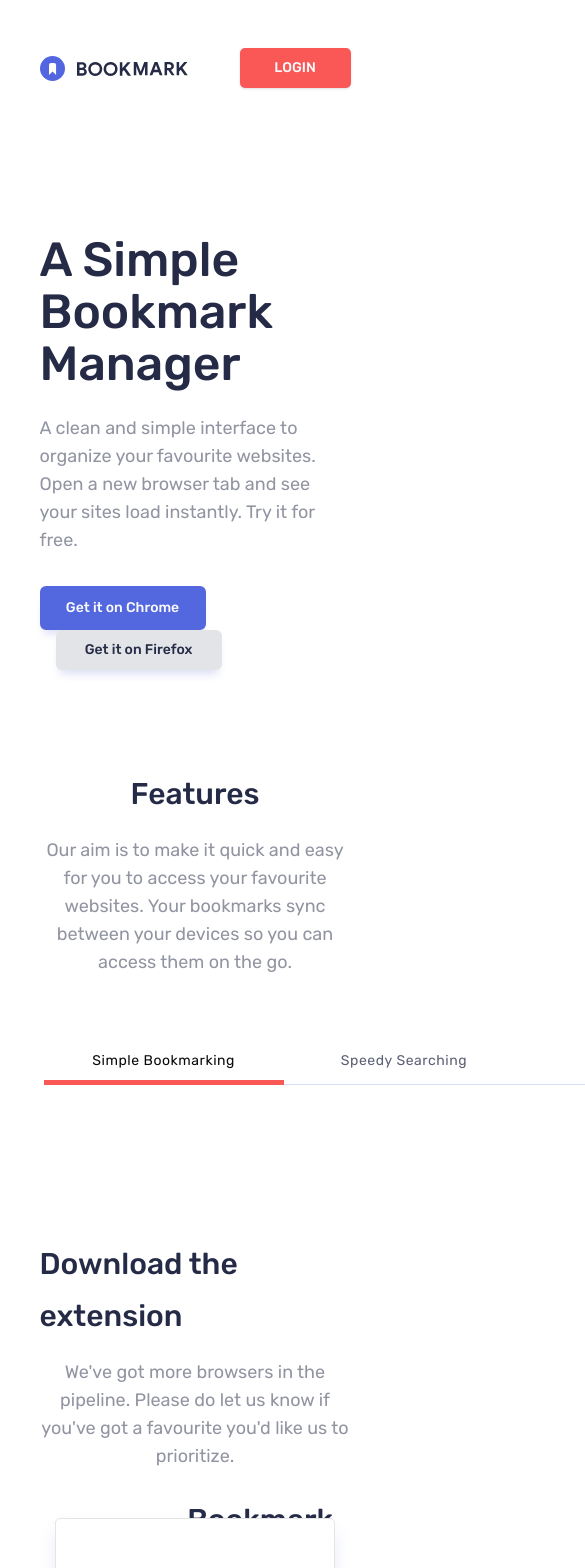
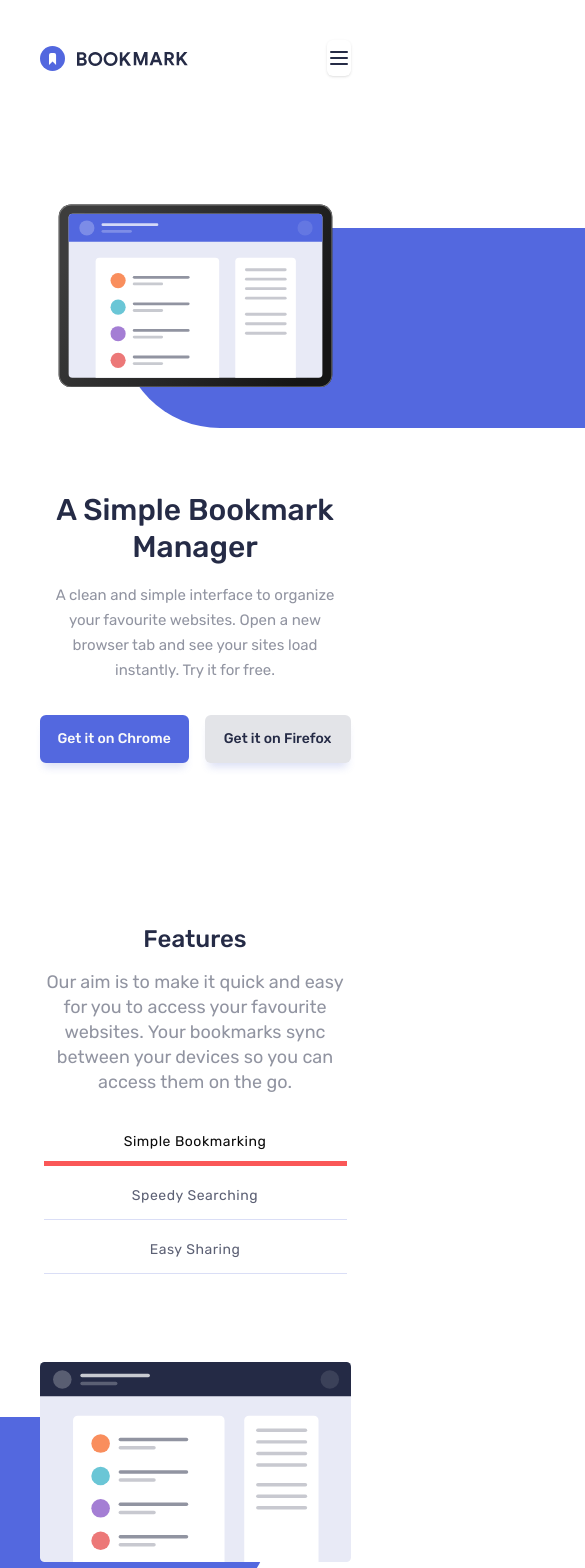
Before and after one commit to robcrock/bookmark-landing-page, a Next.js app: page / in a window 390 px wide. Shown: the top 1568 px of the page, 585 px wide, since content can reach past the window. Built offline with nearby package versions, Linux system fonts and the light colour scheme.

Commit message:
Completed mobile and desktop layouts.

```diff
--- a/src/app/page.tsx
+++ b/src/app/page.tsx
@@ -1,3 +1,5 @@
+"use client";
+
 import Image from "next/image";
 import { Button } from "@/components/ui/button";
 import { Input } from "@/components/ui/input";
@@ -18,11 +20,26 @@ import {
   CardContent,
   CardFooter,
 } from "@/components/ui/card";
+import { useState } from "react";
+import { Menu, X } from "lucide-react";
 
 const commonTabsTriggerClasses =
   "text-very-dark-blue hover:text-soft-red data-[state=active]:border-soft-red after:bg-soft-red relative w-full rounded-none border-b border-[#495DCF] border-opacity-20 bg-transparent px-8 pb-[13px] font-normal text-opacity-75 after:absolute after:bottom-0 after:left-0 after:h-1 after:w-full after:scale-x-0 after:transition-transform focus-visible:ring-0 focus-visible:ring-offset-0 data-[state=active]:pb-[13px] data-[state=active]:shadow-none data-[state=active]:after:scale-x-100";
 
+const getCardClassName = (index: number) => {
+  const baseClasses =
+    "flex max-w-[280px] flex-col items-center rounded-[5px] bg-white pb-6 pt-[49px] shadow-[0_10px_20px_-5px_rgba(73,93,207,0.2)]";
+  const translateClasses = [
+    "md:translate-y-0",
+    "md:translate-y-10",
+    "md:translate-y-20",
+  ];
+  return `${baseClasses} ${translateClasses[index]}`;
+};
+
 export default function Home() {
+  const [mobileMenuOpen, setMobileMenuOpen] = useState(false);
+
   const faqItems = [
     {
       value: "item-1",
@@ -50,12 +67,39 @@ export default function Home() {
     },
   ];
 
+  const featuresTabs = [
+    {
+      value: "simple-bookmarking",
+      triggerText: "Simple Bookmarking",
+      imageSrc: "/images/illustration-features-tab-1.svg",
+      title: "Bookmark in one click",
+      description:
+        "Organize your bookmarks however you like. Our simple drag-and-drop interface gives you complete control over how you manage your favourite sites.",
+    },
+    {
+      value: "speedy-searching",
+      triggerText: "Speedy Searching",
+      imageSrc: "/images/illustration-features-tab-2.svg",
+      title: "Intelligent search",
+      description:
+        "Our powerful search feature will help you find saved sites in no time at all. No need to trawl through all of your bookmarks.",
+    },
+    {
+      value: "easy-sharing",
+      triggerText: "Easy Sharing",
+      imageSrc: "/images/illustration-features-tab-3.svg",
+      title: "Share your bookmarks",
+      description:
+        "Easily share your bookmarks and collections with others. Create a shareable link that you can send at the click of a button.",
+    },
+  ];
+
   return (
     <main className="min-h-screen">
       {/* Header and Hero Section */}
-      <section className="container mx-auto flex h-[768px] flex-col">
+      <section className="container mx-auto flex min-h-screen flex-col px-8 md:h-[768px] md:px-0">
         {/* Header */}
-        <header className="flex w-full items-center justify-between py-12">
+        <header className="flex w-full items-center justify-between py-10 md:py-12">
           <div className="flex-1">
             <Image
               src="/images/logo-bookmark-light.svg"
@@ -84,45 +128,110 @@ export default function Home() {
               CONTACT
             </Link>
           </nav>
-          <div className="flex flex-1 justify-end">
+          <div className="flex flex-1 justify-end md:hidden">
+            <Button
+              className="bg-transparent p-0 hover:bg-transparent"
+              onClick={() => setMobileMenuOpen(!mobileMenuOpen)}
+            >
+              <Menu className="h-6 w-6 text-very-dark-blue" />
+            </Button>
+          </div>
+          <div className="hidden md:flex md:flex-1 md:justify-end">
             <Button className="h-10 w-[111px] rounded-[5px] border-2 border-soft-red bg-soft-red hover:bg-white hover:text-soft-red">
               LOGIN
             </Button>
           </div>
         </header>
 
+        {/* Mobile Menu */}
+        {mobileMenuOpen && (
+          <div className="fixed inset-0 z-50 bg-very-dark-blue bg-opacity-90 p-8">
+            <div className="flex justify-between">
+              <Image
+                src="/images/logo-bookmark-dark.svg"
+                alt="Bookmark logo"
+                width={148}
+                height={25}
+              />
+              <Button
+                className="bg-transparent p-0 hover:bg-transparent"
+                onClick={() => setMobileMenuOpen(false)}
+              >
+                <X className="h-6 w-6 text-white" />
+              </Button>
+            </div>
+            <nav className="mt-10 flex flex-col items-center space-y-6 text-center text-xl text-white">
+              <Link
+                href="#features"
+                className="w-full border-t border-white/20 py-4"
+              >
+                FEATURES
+              </Link>
+              <Link
+                href="#pricing"
+                className="w-full border-t border-white/20 py-4"
+              >
+                PRICING
+              </Link>
+              <Link
+                href="#contact"
+                className="w-full border-t border-white/20 py-4"
+              >
+                CONTACT
+              </Link>
+              <Button className="mt-6 w-full border-2 border-white py-2">
+                LOGIN
+              </Button>
+            </nav>
+            <div className="mt-12 flex justify-center space-x-10">
+              <Image
+                src="/images/icon-facebook.svg"
+                alt="Facebook"
+                width={24}
+                height={24}
+              />
+              <Image
+                src="/images/icon-twitter.svg"
+                alt="Twitter"
+                width={24}
+                height={24}
+              />
+            </div>
+          </div>
+        )}
+
         {/* Hero */}
-        <div className="flex flex-1 items-center justify-center md:flex-row">
-          <div className="w-[540px] md:w-1/2">
-            <h1 className="mb-6 text-5xl font-medium leading-[52px] text-very-dark-blue md:text-5xl">
+        <div className="flex flex-1 flex-col-reverse items-center justify-center md:flex-row">
+          <div className="mt-14 w-full text-center md:mt-0 md:w-1/2 md:text-left">
+            <h1 className="mb-4 text-3xl font-medium leading-tight text-very-dark-blue md:mb-6 md:text-5xl md:leading-[52px]">
               A Simple Bookmark Manager
             </h1>
-            <p className="mb-8 text-lg leading-[28px] text-grayish-blue">
+            <p className="mb-8 text-[15px] leading-[25px] text-grayish-blue md:text-base md:text-lg md:leading-[28px]">
               A clean and simple interface to organize your favourite websites.
               Open a new browser tab and see your sites load instantly. Try it
               for free.
             </p>
-            <div className="space-x-4">
-              <Button className="h-10 w-[166px] border-2 border-soft-blue bg-soft-blue py-5 shadow-[0_8px_8px_-4px_rgba(73,93,207,0.2)] hover:bg-white hover:text-soft-blue">
+            <div className="flex space-x-4">
+              <Button className="mb-3 h-12 w-full border-2 border-soft-blue bg-soft-blue py-3 text-sm shadow-[0_8px_8px_-4px_rgba(73,93,207,0.2)] hover:bg-white hover:text-soft-blue md:mb-0 md:h-10 md:w-[166px] md:py-5">
                 Get it on Chrome
               </Button>
-              <Button className="h-10 w-[166px] bg-fem-soft-grayish py-5 text-very-dark-blue shadow-[0_8px_8px_-4px_rgba(73,93,207,0.2)] hover:border-very-dark-blue">
+              <Button className="h-12 w-full bg-fem-soft-grayish py-3 text-sm text-very-dark-blue shadow-[0_8px_8px_-4px_rgba(73,93,207,0.2)] hover:border-very-dark-blue md:h-10 md:w-[166px] md:py-5">
                 Get it on Firefox
               </Button>
             </div>
           </div>
-          <div className="relative flex-1 md:w-1/2">
-            <div className="relative h-[400px] w-full">
+          <div className="relative w-full md:w-1/2 md:flex-1">
+            <div className="relative h-[250px] w-full md:h-[400px]">
               <Image
                 src="/images/illustration-hero.svg"
                 alt="Hero illustration"
                 fill
                 sizes="(max-width: 768px) 100vw, 50vw"
-                style={{ objectFit: "contain", objectPosition: "center right" }}
+                style={{ objectFit: "contain", objectPosition: "center" }}
                 priority
               />
             </div>
-            <div className="absolute -bottom-10 left-[180px] -z-10 h-4/5 w-[150%] rounded-l-full bg-soft-blue"></div>
+            <div className="absolute bottom-2 left-20 -z-10 h-[200px] w-[150%] rounded-l-full bg-soft-blue md:-bottom-10 md:left-[180px] md:h-4/5"></div>
           </div>
         </div>
       </section>
@@ -130,85 +239,63 @@ export default function Home() {
       {/* Features Section */}
       <section
         id="features"
-        className="container mx-auto flex h-[800px] flex-col items-center"
+        className="container mx-auto flex min-h-screen flex-col items-center space-y-10 px-8 py-20 md:px-0"
       >
-        <div className="mb-[72px] flex flex-col items-center">
-          <h2 className="mb-4 text-3xl font-medium leading-[52px] text-very-dark-blue">
+        <div className="mb-10 flex flex-col items-center md:mb-[72px]">
+          <h2 className="mb-4 text-2xl font-medium leading-tight text-very-dark-blue md:text-3xl md:leading-[52px]">
             Features
           </h2>
-          <p className="mx-auto max-w-lg text-center text-lg leading-[28px] text-grayish-blue">
+          <p className="mx-auto max-w-lg text-center text-base leading-[25px] text-grayish-blue md:text-lg md:leading-[28px]">
             Our aim is to make it quick and easy for you to access your
             favourite websites. Your bookmarks sync between your devices so you
             can access them on the go.
           </p>
         </div>
-        <Tabs defaultValue="simple-bookmarking" className="w-full">
-          <TabsList className="mx-auto mb-16 flex w-[729px] justify-center bg-transparent text-base leading-[17px] tracking-[0.53px]">
+        <Tabs
+          defaultValue={featuresTabs[0].value}
+          className="flex w-full flex-col space-y-[72px] md:space-y-0"
+        >
+          <TabsList className="mx-auto mb-16 flex w-full flex-col justify-center bg-transparent text-base leading-[17px] tracking-[0.53px] md:w-[729px] md:flex-row">
+            {featuresTabs.map((tab) => (
               <TabsTrigger
-              value="simple-bookmarking"
+                key={tab.value}
+                value={tab.value}
                 className={commonTabsTriggerClasses}
               >
-              Simple Bookmarking
+                {tab.triggerText}
               </TabsTrigger>
-            <TabsTrigger
-              value="speedy-searching"
-              className={commonTabsTriggerClasses}
-            >
-              Speedy Searching
-            </TabsTrigger>
-            <TabsTrigger
-              value="easy-sharing"
-              className={commonTabsTriggerClasses}
-            >
-              Easy Sharing
-            </TabsTrigger>
+            ))}
           </TabsList>
-          <TabsContent value="simple-bookmarking">
+          {featuresTabs.map((tab) => (
+            <TabsContent key={tab.value} value={tab.value}>
               <FeatureContent
-              imageSrc="/images/illustration-features-tab-1.svg"
-              title="Bookmark in one click"
-              description="Organize your bookmarks however you like. Our simple drag-and-drop interface gives you complete control over how you manage your favourite sites."
+                imageSrc={tab.imageSrc}
+                title={tab.title}
+                description={tab.description}
               />
             </TabsContent>
-          <TabsContent value="speedy-searching">
-            <FeatureContent
-              imageSrc="/images/illustration-features-tab-2.svg"
-              title="Intelligent search"
-              description="Our powerful search feature will help you find saved sites in no time at all. No need to trawl through all of your bookmarks."
-            />
-          </TabsContent>
-          <TabsContent value="easy-sharing">
-            <FeatureContent
-              imageSrc="/images/illustration-features-tab-3.svg"
-              title="Share your bookmarks"
-              description="Easily share your bookmarks and collections with others. Create a shareable link that you can send at the click of a button."
-            />
-          </TabsContent>
+          ))}
         </Tabs>
       </section>
 
       {/* Download Section */}
-      <section className="container mx-auto flex h-[800px] flex-col items-center justify-center">
+      <section className="container mx-auto flex min-h-screen flex-col items-center justify-center px-8 py-20 md:h-[800px] md:px-0">
         <div className="mb-12 flex flex-col items-center">
-          <h2 className="mb-4 text-3xl font-medium leading-[52px] text-very-dark-blue">
+          <h2 className="mb-4 text-2xl font-medium leading-tight text-very-dark-blue md:text-3xl md:leading-[52px]">
             Download the extension
           </h2>
-          <p className="mx-auto max-w-lg text-center text-lg leading-[28px] text-grayish-blue">
+          <p className="mx-auto max-w-lg text-center text-base leading-[25px] text-grayish-blue md:text-lg md:leading-[28px]">
             We've got more browsers in the pipeline. Please do let us know if
             you've got a favourite you'd like us to prioritize.
           </p>
         </div>
-        <div className="flex max-w-[911px] flex-col justify-center space-y-8 md:flex-row md:space-x-[34px] md:space-y-0">
+        <div className="flex max-w-[911px] flex-col justify-center space-y-10 md:flex-row md:space-x-[34px] md:space-y-0">
           {[
             { browser: "chrome", minVersion: 62 },
             { browser: "firefox", minVersion: 55 },
             { browser: "opera", minVersion: 46 },
           ].map(({ browser, minVersion }, index) => (
-            <Card
-              key={browser}
-              className={`flex max-w-[280px] flex-col items-center rounded-[5px] bg-white pb-6 pt-[49px] shadow-[0_10px_20px_-5px_rgba(73,93,207,0.2)]`}
-              style={{ transform: `translateY(${index * 40}px)` }}
-            >
+            <Card key={browser} className={getCardClassName(index)}>
               <CardHeader className="flex flex-col items-center space-y-0 p-0">
                 <Image
                   src={`/images/logo-${browser}.svg`}
@@ -244,20 +331,20 @@ export default function Home() {
 
       {/* FAQ Section */}
       <section
-        className="container mx-auto flex h-[800px] flex-col items-center justify-center"
+        className="container mx-auto flex min-h-screen flex-col items-center justify-center px-8 py-20 md:h-[800px] md:px-0"
         id="faq"
       >
-        <h2 className="mb-4 text-3xl font-medium leading-[52px] text-very-dark-blue">
+        <h2 className="mb-4 text-center text-2xl font-medium leading-tight text-very-dark-blue md:text-3xl md:leading-[52px]">
           Frequently Asked Questions
         </h2>
-        <p className="mx-auto mb-14 max-w-lg text-center text-lg leading-[28px] text-grayish-blue">
+        <p className="mx-auto mb-14 max-w-lg text-center text-base leading-[25px] text-grayish-blue md:text-lg md:leading-[28px]">
           Here are some of our FAQs. If you have any other questions you'd like
           answered please feel free to email us.
         </p>
         <Accordion
           type="single"
           collapsible
-          className="border-t-fem-grayish-blue/14 mx-auto mb-[54px] w-[540px] border-t"
+          className="border-t-fem-grayish-blue/14 mx-auto mb-[54px] w-full border-t md:w-[540px]"
         >
           {faqItems.map(({ value, triggerText, contentText }) => (
             <AccordionItem
@@ -265,7 +352,7 @@ export default function Home() {
               value={value}
               className="border-b-fem-grayish-blue/14 w-full"
             >
-              <AccordionTrigger className="text-[18px] font-normal leading-[32px] text-very-dark-blue">
+              <AccordionTrigger className="text-start text-[15px] font-normal leading-[32px] text-very-dark-blue md:text-[18px]">
                 {triggerText}
               </AccordionTrigger>
               <AccordionContent>{contentText}</AccordionContent>
@@ -278,24 +365,24 @@ export default function Home() {
       {/* Contact Section */}
       <section
         id="contact"
-        className="flex h-[360px] w-full flex-col items-center justify-center bg-soft-blue"
+        className="flex min-h-[400px] w-full flex-col items-center justify-center bg-soft-blue px-8 py-16 md:h-[360px] md:px-0"
       >
         <div className="mx-auto text-center">
-          <p className="mb-6 text-[13px] font-medium uppercase leading-[40px] tracking-[4px] text-white">
+          <p className="mb-4 text-[13px] font-medium uppercase leading-[40px] tracking-[4px] text-white md:mb-6">
             35,000+ ALREADY JOINED
           </p>
-          <h2 className="mx-auto mb-8 max-w-md text-[32px] font-bold leading-10 text-white">
+          <h2 className="mx-auto mb-6 max-w-md text-2xl font-bold leading-tight text-white md:mb-8 md:text-[32px] md:leading-10">
             Stay up-to-date with what we're doing
           </h2>
           <form className="flex flex-col items-center justify-center space-y-4 md:flex-row md:space-x-4 md:space-y-0">
             <Input
               type="email"
               placeholder="Enter your email address"
-              className="h-12 bg-fem-soft-grayish md:w-full"
+              className="h-12 w-full bg-[#ffffff] md:w-auto"
             />
             <Button
               type="submit"
-              className="h-12 w-[126px] border-2 border-soft-red bg-soft-red hover:bg-white hover:text-soft-red md:w-auto"
+              className="h-12 w-full border-2 border-soft-red bg-soft-red hover:bg-white hover:text-soft-red md:w-[126px]"
             >
               Contact Us
             </Button>
@@ -304,17 +391,17 @@ export default function Home() {
       </section>
 
       {/* Footer */}
-      <footer className="flex h-[88px] items-center bg-very-dark-blue text-white">
-        <div className="container mx-auto flex items-center justify-between">
+      <footer className="flex min-h-min flex-col items-center bg-very-dark-blue py-10 text-white md:h-[88px] md:flex-row">
+        <div className="container mx-auto flex flex-col items-center md:flex-row md:justify-between">
           <div className="flex flex-col items-center space-y-8 md:flex-row md:space-y-0">
             <Image
               src="/images/logo-bookmark-dark.svg"
               alt="Bookmark logo"
               width={148}
               height={25}
-              className="mr-16"
+              className="mb-8 md:mb-0 md:mr-16"
             />
-            <nav className="flex flex-col space-y-4 md:flex-row md:space-x-11 md:space-y-0">
+            <nav className="flex flex-col space-y-6 text-center md:flex-row md:space-x-11 md:space-y-0">
               {["features", "pricing", "contact"].map((link) => (
                 <Link
                   key={link}
--- a/src/components/feature-content.tsx
+++ b/src/components/feature-content.tsx
@@ -14,29 +14,29 @@ export function FeatureContent({
 }: FeatureContentProps) {
   return (
     <div className="flex flex-col items-center md:flex-row">
-      <div className="relative flex-1 md:w-1/2">
-        <div className="relative h-[346px] w-full">
+      <div className="relative w-full md:w-1/2 md:flex-1">
+        <div className="relative h-[230px] w-full md:h-[346px]">
           <Image
             src={imageSrc}
             alt="Feature illustration"
             fill
             sizes="(max-width: 768px) 100vw, 50vw"
-            style={{ objectFit: "contain", objectPosition: "center left" }}
+            style={{ objectFit: "contain", objectPosition: "center" }}
           />
         </div>
-        <div className="bg-soft-blue absolute -bottom-10 right-[180px] -z-10 h-4/5 w-[150%] rounded-r-full"></div>
+        <div className="absolute -bottom-10 right-20 -z-10 h-[200px] w-[150%] rounded-r-full bg-soft-blue md:-bottom-10 md:left-auto md:right-[180px] md:h-4/5"></div>
       </div>
 
-      <div className="flex w-1/2 flex-col pl-[70px] text-left">
+      <div className="mt-[70px] flex w-full flex-col items-center text-center md:mt-0 md:w-1/2 md:items-start md:pl-[70px] md:text-left">
         <div className="mb-8 space-y-4">
-          <h3 className="text-very-dark-blue text-3xl font-medium leading-[52px]">
+          <h3 className="text-2xl font-medium leading-tight text-very-dark-blue md:text-3xl md:leading-[52px]">
             {title}
           </h3>
-          <p className="text-grayish-blue text-lg leading-[28px]">
+          <p className="text-[15px] leading-[25px] text-grayish-blue md:text-lg md:leading-[28px]">
             {description}
           </p>
         </div>
-        <Button className="bg-soft-blue hover:text-soft-blue border-soft-blue h-10 w-[111px] border-2 py-5 shadow-[0_8px_8px_-4px_rgba(73,93,207,0.2)] hover:bg-white">
+        <Button className="h-10 w-[111px] bg-soft-blue shadow-[0_8px_8px_-4px_rgba(73,93,207,0.2)] hover:bg-white hover:text-soft-blue md:block">
           More Info
         </Button>
       </div>
--- a/src/components/ui/accordion.tsx
+++ b/src/components/ui/accordion.tsx
@@ -39,7 +39,7 @@ const AccordionTrigger = React.forwardRef<
         alt="Arrow Icon"
         width={16}
         height={16}
-        className="mr-6 h-[10px] w-4 shrink-0 text-fem-soft-blue transition-transform duration-200"
+        className="h-[10px] w-4 shrink-0 text-fem-soft-blue transition-transform duration-200 md:mr-6"
       />
     </AccordionPrimitive.Trigger>
   </AccordionPrimitive.Header>
--- a/src/components/ui/tabs.tsx
+++ b/src/components/ui/tabs.tsx
@@ -1,11 +1,11 @@
-"use client"
+"use client";
 
-import * as React from "react"
-import * as TabsPrimitive from "@radix-ui/react-tabs"
+import * as React from "react";
+import * as TabsPrimitive from "@radix-ui/react-tabs";
 
-import { cn } from "@/lib/utils"
+import { cn } from "@/lib/utils";
 
-const Tabs = TabsPrimitive.Root
+const Tabs = TabsPrimitive.Root;
 
 const TabsList = React.forwardRef<
   React.ElementRef<typeof TabsPrimitive.List>,
@@ -15,12 +15,12 @@ const TabsList = React.forwardRef<
     ref={ref}
     className={cn(
       "inline-flex h-9 items-center justify-center rounded-lg bg-muted p-1 text-muted-foreground",
-      className
+      className,
     )}
     {...props}
   />
-))
-TabsList.displayName = TabsPrimitive.List.displayName
+));
+TabsList.displayName = TabsPrimitive.List.displayName;
 
 const TabsTrigger = React.forwardRef<
   React.ElementRef<typeof TabsPrimitive.Trigger>,
@@ -29,13 +29,13 @@ const TabsTrigger = React.forwardRef<
   <TabsPrimitive.Trigger
     ref={ref}
     className={cn(
-      "inline-flex items-center justify-center whitespace-nowrap rounded-md px-3 py-1 text-sm font-medium ring-offset-background transition-all focus-visible:outline-none focus-visible:ring-2 focus-visible:ring-ring focus-visible:ring-offset-2 disabled:pointer-events-none disabled:opacity-50 data-[state=active]:bg-background data-[state=active]:text-foreground data-[state=active]:shadow",
-      className
+      "inline-flex items-center justify-center whitespace-nowrap rounded-md px-3 py-5 text-sm font-medium ring-offset-background transition-all focus-visible:outline-none focus-visible:ring-2 focus-visible:ring-ring focus-visible:ring-offset-2 disabled:pointer-events-none disabled:opacity-50 data-[state=active]:bg-background data-[state=active]:text-foreground data-[state=active]:shadow",
+      className,
     )}
     {...props}
   />
-))
-TabsTrigger.displayName = TabsPrimitive.Trigger.displayName
+));
+TabsTrigger.displayName = TabsPrimitive.Trigger.displayName;
 
 const TabsContent = React.forwardRef<
   React.ElementRef<typeof TabsPrimitive.Content>,
@@ -45,11 +45,11 @@ const TabsContent = React.forwardRef<
     ref={ref}
     className={cn(
       "mt-2 ring-offset-background focus-visible:outline-none focus-visible:ring-2 focus-visible:ring-ring focus-visible:ring-offset-2",
-      className
+      className,
     )}
     {...props}
   />
-))
-TabsContent.displayName = TabsPrimitive.Content.displayName
+));
+TabsContent.displayName = TabsPrimitive.Content.displayName;
 
-export { Tabs, TabsList, TabsTrigger, TabsContent }
+export { Tabs, TabsList, TabsTrigger, TabsContent };
```
Lines whose indentation alone changed are shown as unchanged.
